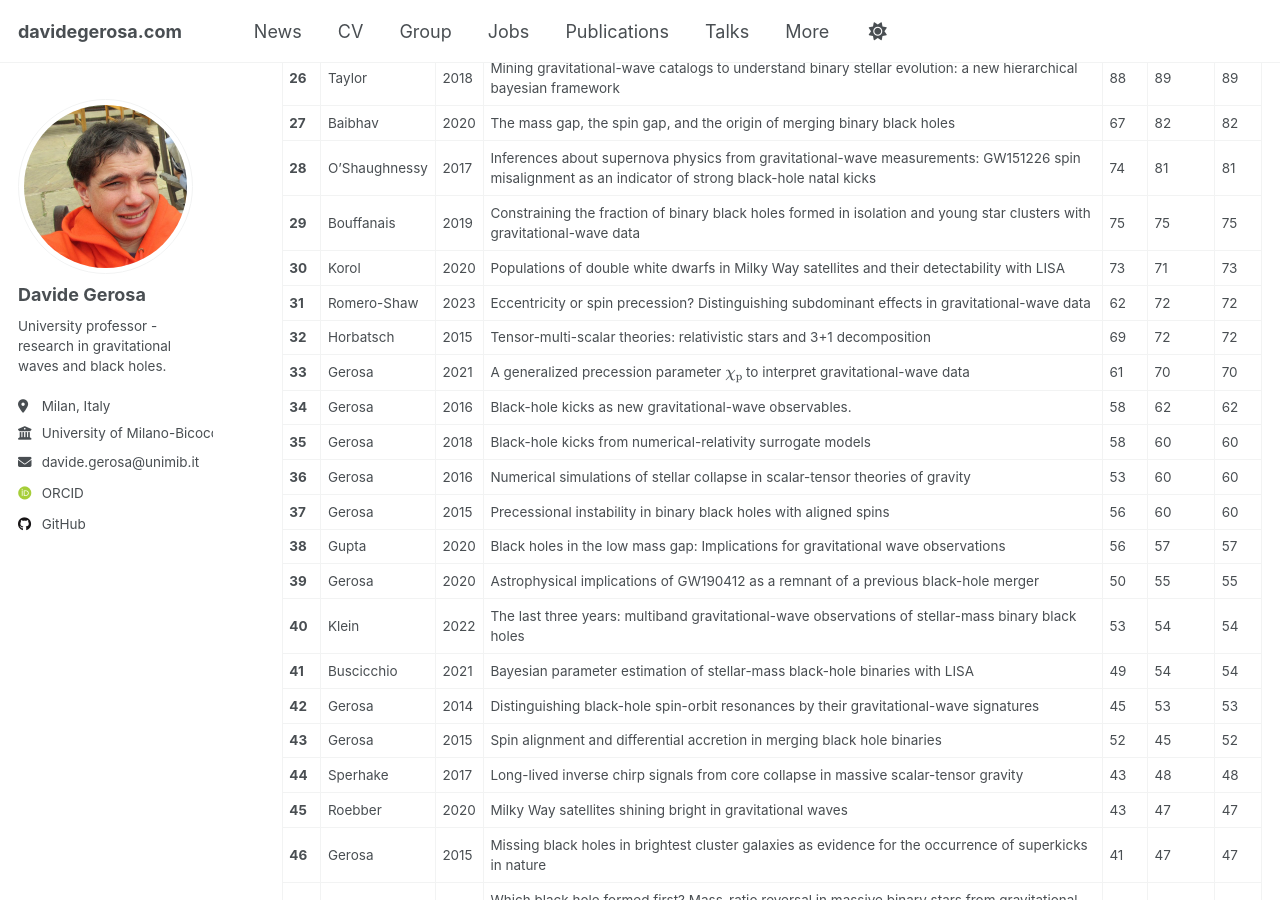
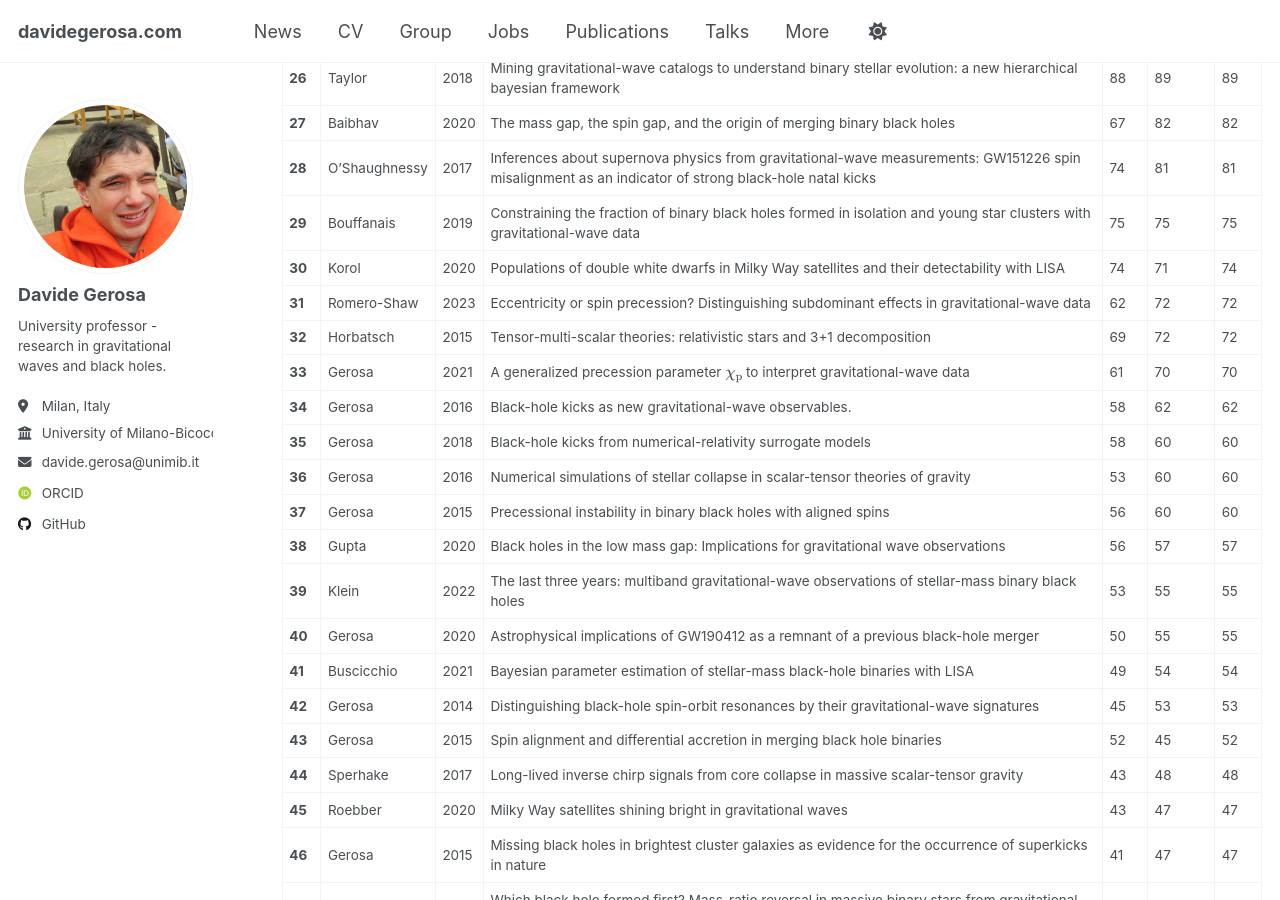
Before and after one commit to dgerosa/website, a Jekyll site: the page built from _pages/citations.md, in a window 1280 px wide and 900 px high, scrolled down 1509 px. Built offline with Jekyll 4.4.1, drawn with Linux system fonts in a browser that asks for light colours; some web fonts are replaced; some of the changed text lies outside the part shown.

Commit message:
updated from dgerosa/cv

```diff
--- a/_pages/_citations.md
+++ b/_pages/_citations.md
@@ -38,7 +38,7 @@
 | **27** | Baibhav | 2020 | The mass gap, the spin gap, and the origin of merging binary black holes | 67 | 82 | 82 |
 | **28** | O'Shaughnessy | 2017 | Inferences about supernova physics from gravitational-wave measurements: GW151226 spin misalignment as an indicator of strong black-hole natal kicks | 74 | 81 | 81 |
 | **29** | Bouffanais | 2019 | Constraining the fraction of binary black holes formed in isolation and young star clusters with gravitational-wave data | 75 | 75 | 75 |
-| **30** | Korol | 2020 | Populations of double white dwarfs in Milky Way satellites and their detectability with LISA | 73 | 71 | 73 |
+| **30** | Korol | 2020 | Populations of double white dwarfs in Milky Way satellites and their detectability with LISA | 74 | 71 | 74 |
 | **31** | Romero-Shaw | 2023 | Eccentricity or spin precession? Distinguishing subdominant effects in gravitational-wave data | 62 | 72 | 72 |
 | **32** | Horbatsch | 2015 | Tensor-multi-scalar theories: relativistic stars and 3+1 decomposition | 69 | 72 | 72 |
 | **33** | Gerosa | 2021 | A generalized precession parameter $$\chi_\mathrm{p}$$ to interpret gravitational-wave data | 61 | 70 | 70 |
@@ -47,8 +47,8 @@
 | **36** | Gerosa | 2016 | Numerical simulations of stellar collapse in scalar-tensor theories of gravity | 53 | 60 | 60 |
 | **37** | Gerosa | 2015 | Precessional instability in binary black holes with aligned spins | 56 | 60 | 60 |
 | **38** | Gupta | 2020 | Black holes in the low mass gap: Implications for gravitational wave observations | 56 | 57 | 57 |
-| **39** | Gerosa | 2020 | Astrophysical implications of GW190412 as a remnant of a previous black-hole merger | 50 | 55 | 55 |
-| **40** | Klein | 2022 | The last three years: multiband gravitational-wave observations of stellar-mass binary black holes | 53 | 54 | 54 |
+| **39** | Klein | 2022 | The last three years: multiband gravitational-wave observations of stellar-mass binary black holes | 53 | 55 | 55 |
+| **40** | Gerosa | 2020 | Astrophysical implications of GW190412 as a remnant of a previous black-hole merger | 50 | 55 | 55 |
 | **41** | Buscicchio | 2021 | Bayesian parameter estimation of stellar-mass black-hole binaries with LISA | 49 | 54 | 54 |
 | **42** | Gerosa | 2014 | Distinguishing black-hole spin-orbit resonances by their gravitational-wave signatures | 45 | 53 | 53 |
 | **43** | Gerosa | 2015 | Spin alignment and differential accretion in merging black hole binaries | 52 | 45 | 52 |
@@ -160,20 +160,20 @@
 | A&A | 4 |
 | APJ | 3 |
 | LRR | 2 |
+| PhD thesis | 1 |
+| CURJ | 1 |
+| iScience | 1 |
+| PRR | 1 |
+| JOSS | 1 |
+| book | 1 |
+| Symmetry | 1 |
+| NatAstro | 1 |
+| IAU | 1 |
+| Moriond | 1 |
 | GRG | 1 |
-| book | 1 |
-| Moriond | 1 |
-| JOSS | 1 |
-| IAU | 1 |
-| Symmetry | 1 |
-| PRR | 1 |
-| iScience | 1 |
+| JoPCS | 1 |
 | Lincei | 1 |
 | AaSSP | 1 |
-| CURJ | 1 |
-| JoPCS | 1 |
-| NatAstro | 1 |
-| PhD thesis | 1 |
 
 ## Papers per arXiv category
 
```
Also changed, not shown: other parts of _pages/_citations.md (+12 -12 lines), _pages/_group.md (+1 -1 lines).
